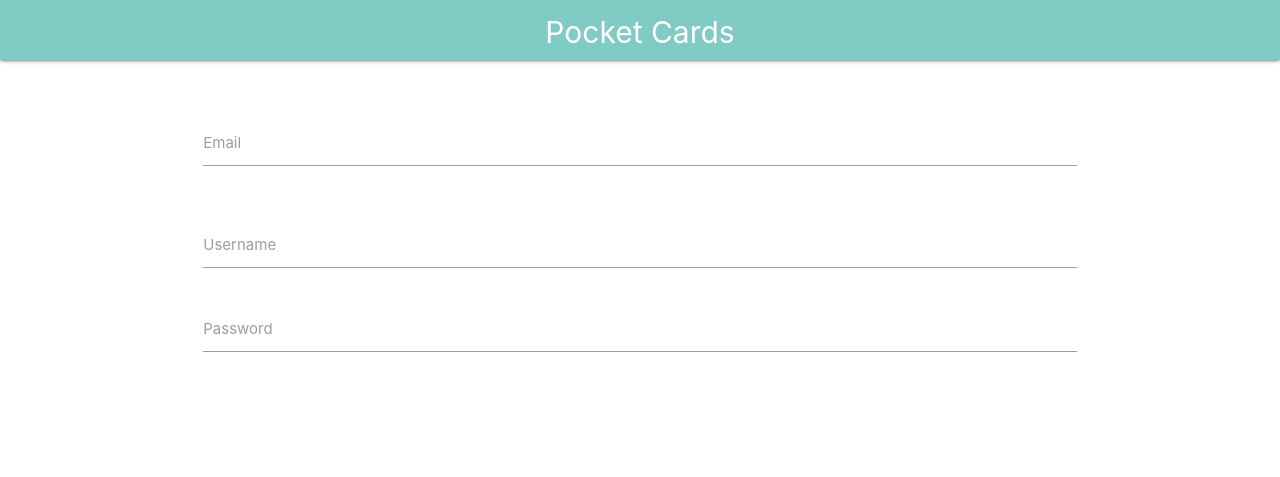
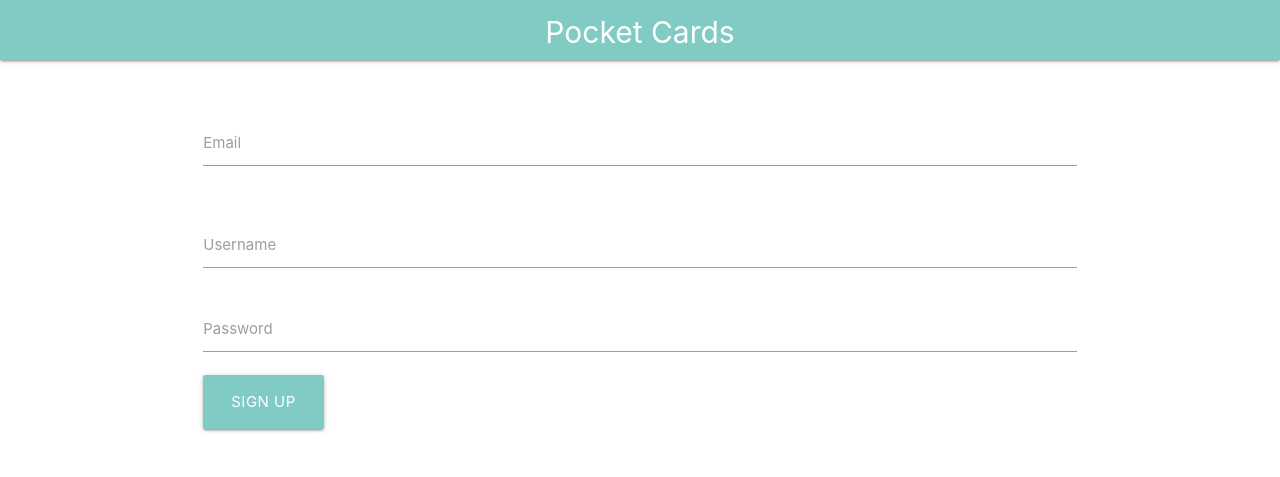
Before and after one commit to Tkim43/pocket-cards, a plain HTML site: page login-sign-up.html in a window 1280 px wide. Drawn offline with nearby package versions, Linux system fonts and the light colour scheme.

Commit message:
adding sign up button

```diff
--- a/login-sign-up.html
+++ b/login-sign-up.html
@@ -35,6 +35,9 @@
                     <label for="password">Password</label>
                 </div>
             </div>
+            <div class = "home-buttons">
+                <a class="waves-effect waves-light btn-large teal lighten-3 sign-up">Sign Up</a>
+            </div>
         </form>
     </div>
 </body>
```
